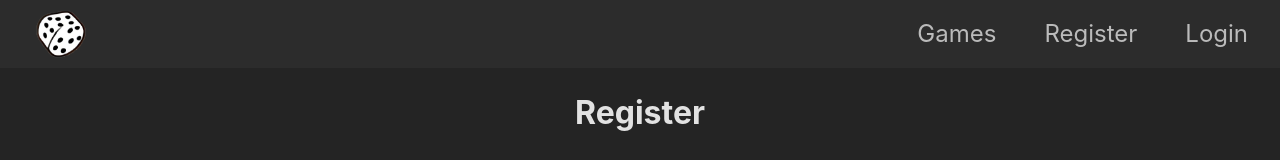
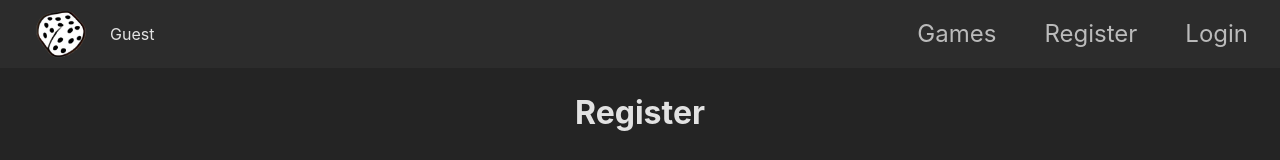
Before and after one commit to RyanHarang/game-rating, a React (Vite) app in the folder frontend/: page /register in a window 1280 px wide. Shown: the top 160 px of the page. Built offline with nearby package versions, Linux system fonts and the light colour scheme.

Commit message:
Added user to top left

```diff
--- a/frontend/src/components/Header.jsx
+++ b/frontend/src/components/Header.jsx
@@ -4,10 +4,11 @@ import { useAuth } from "../components/AuthContext";
 import Logo from "../../public/logo.png";
 
 export default function Header() {
-  const { logout, isGuest } = useAuth();
+  const { logout, isGuest, user } = useAuth();
   return (
     <nav className="nav-bar">
       <img className="logo" src={Logo} alt="dice-logo" />
+      {isGuest ? <p className="user">Guest</p> : <p className="user">{user}</p>}
       <ul>
         <li>
           <Link to="/list" className="nav-link">
--- a/frontend/src/css/App.css
+++ b/frontend/src/css/App.css
@@ -34,6 +34,10 @@ body {
   height: 3rem;
 }
 
+.user {
+  margin: auto auto auto 20px;
+}
+
 .footer {
   margin-top: 20vh;
   text-align: center;
```
